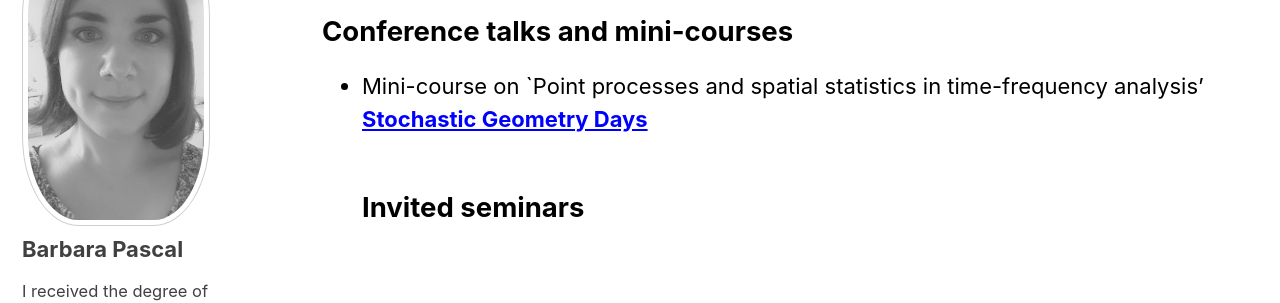
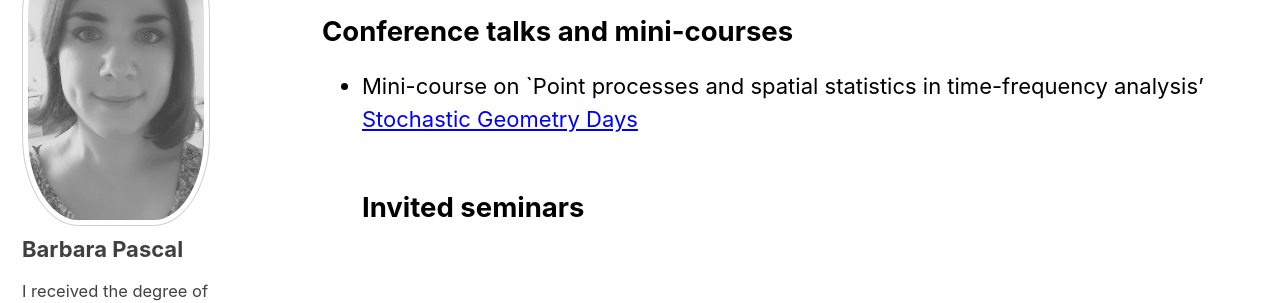
Before and after one commit to bpascal-fr/bpascal-fr.github.io, a Jekyll site: the page built from _pages/invitations.md, in a window 1280 px wide. Shown: the part 195-498 px from the top of the page. Built offline with Jekyll 4.4.1, drawn with Linux system fonts in a browser that asks for light colours; cached includes are drawn as plain includes; nearby versions of some CDN libraries; some web fonts are replaced.

Commit message:
invited talks

```diff
--- a/_pages/invitations.md
+++ b/_pages/invitations.md
@@ -9,5 +9,5 @@ title: "Invited talks"
 ## Conference talks and mini-courses
 
 * Mini-course on `Point processes and spatial statistics in time-frequency analysis'
-  [**Stochastic Geometry Days**](https://www.mathconf.org/sgd2021)
+  [Stochastic Geometry Days](https://www.mathconf.org/sgd2021)
 ## Invited seminars
```
